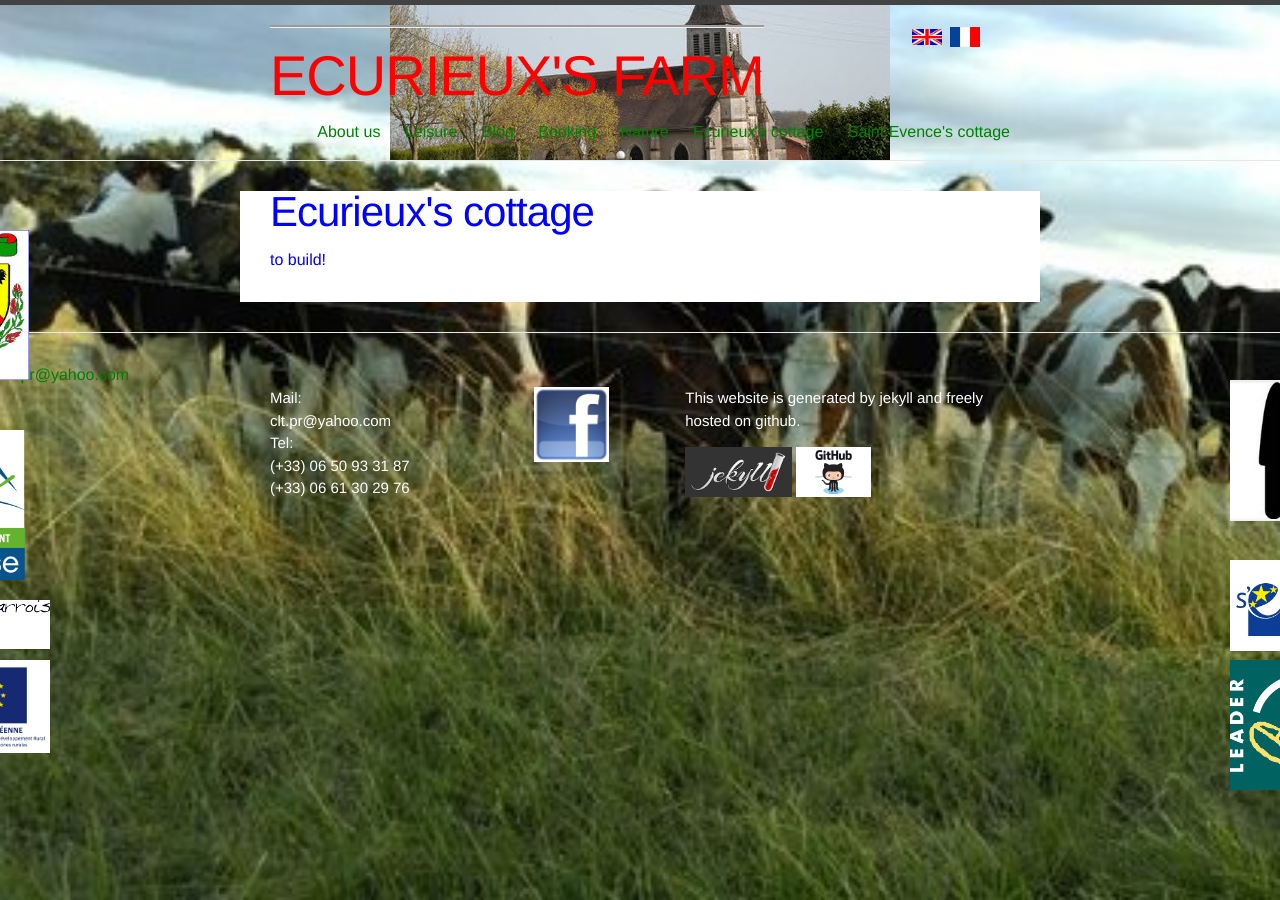
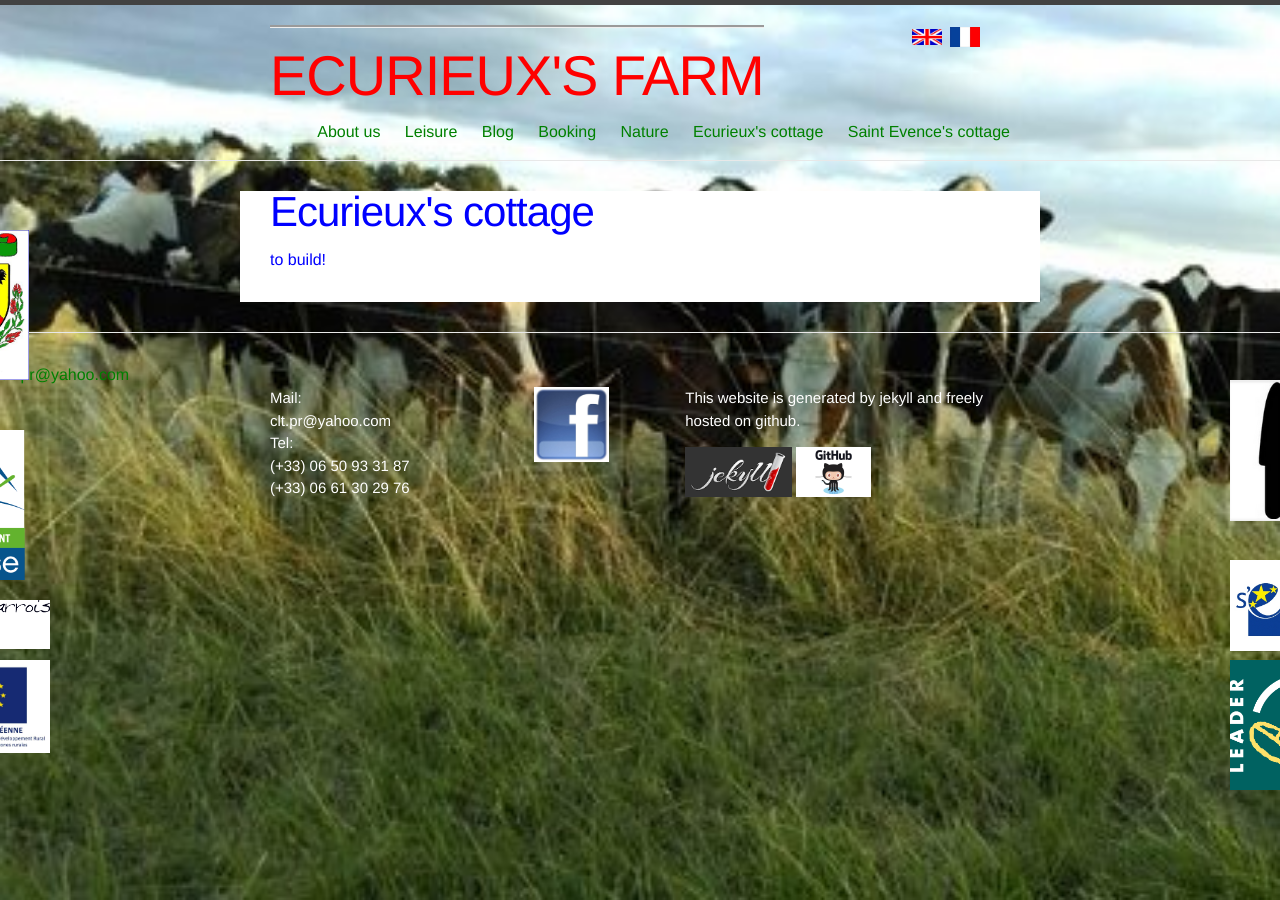
Before and after one commit to cltpr/cltpr.github.io, a Jekyll site: the page built from grandGite_en.md, in a window 1280 px wide. Built offline with Jekyll 4.4.1, drawn with Linux system fonts in a browser that asks for light colours.

Commit message:
202012031538

```diff
--- a/css/main.scss
+++ b/css/main.scss
@@ -41,7 +41,7 @@ a:link{color:white};
 header {
 background-position:center;
 background-repeat: no-repeat;
-background-image:url(/images/eglise.jpeg);
+#background-image:url(/images/eglise.jpeg);
 }
 footer {
 background-position:center;
```
